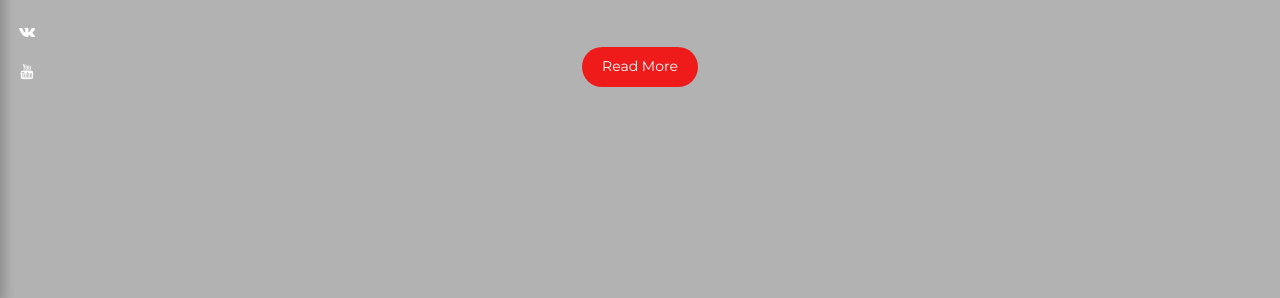
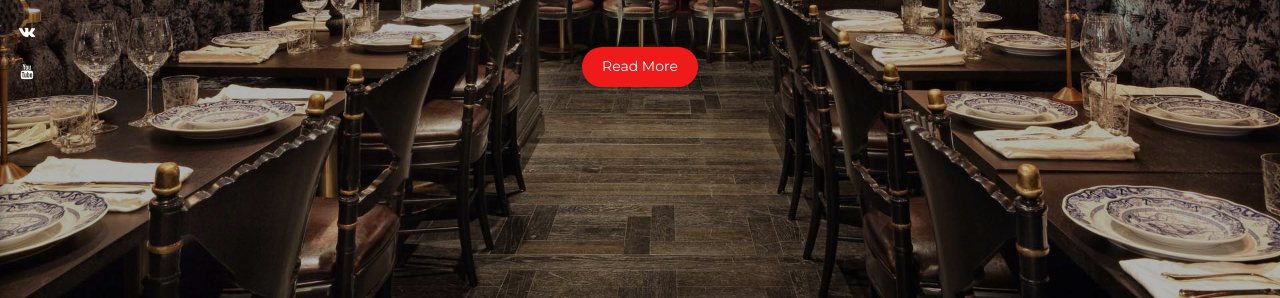
Before and after one commit to vladpelev/comingsoon, a plain HTML site: page index.html in a window 1280 px wide. Shown: the part 502-800 px from the top of the page. Drawn offline with Linux system fonts and the light colour scheme; files whose address does not match are found by name.

Commit message:
Update index.html

```diff
--- a/index.html
+++ b/index.html
@@ -195,7 +195,7 @@
         </div>
         <!-- Side Nav End-->
         <!-- Coming Soon -->
-        <div class="w3-coming-soon bg-img-fix w3-coming-soon-full overlay-black-light" style="background-image:url(images/bg.jpg);">
+        <div class="w3-coming-soon bg-img-fix w3-coming-soon-full overlay-black-light" style="background-image:url(bg.jpg);">
             <div class="container w3-coming-bx ">
 				<div class="top-head text-center logo-header">
 					<a href="index.html">
```
